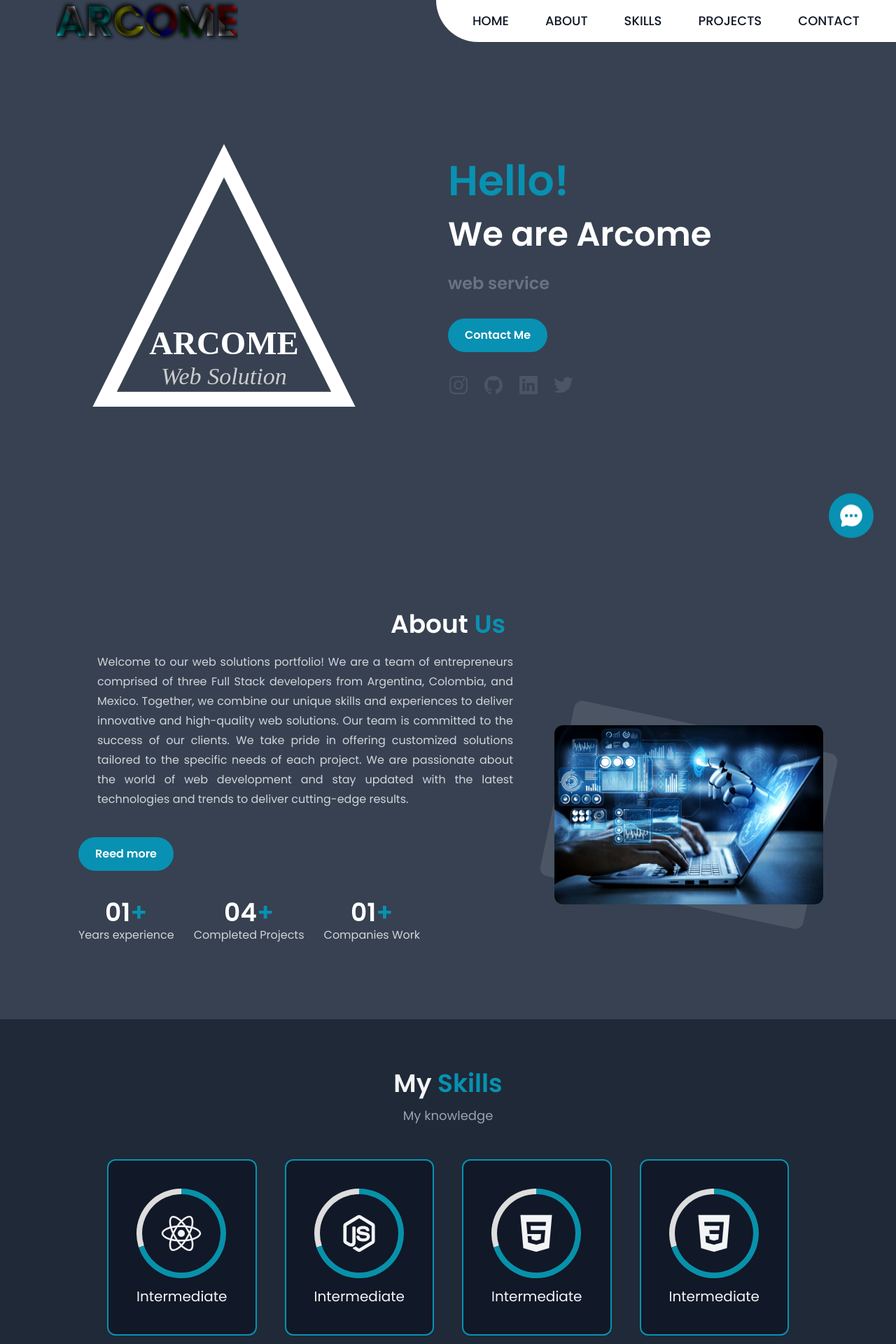
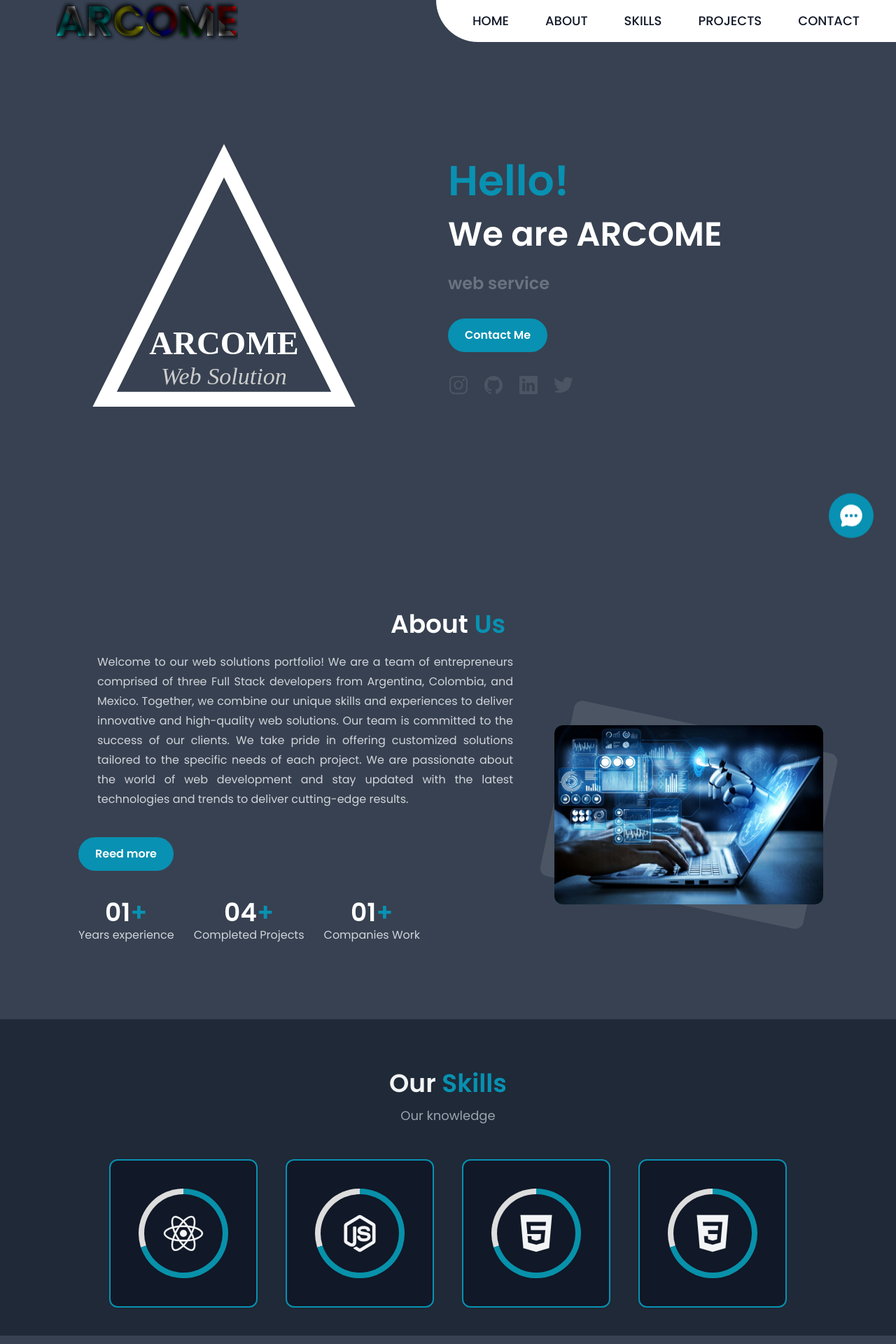
Before and after one commit to JATENCIA/ARCOME-WEB, a React (Vite) app: page / in a window 1280 px wide. Shown: the top 1920 px of the page at 70% size. Built offline with nearby package versions, Linux system fonts and the light colour scheme.

Commit message:
Changes in the about section

```diff
--- a/src/components/Hero.jsx
+++ b/src/components/Hero.jsx
@@ -33,7 +33,7 @@ const Hero = () => {
               Hello!
               <br />
             </span>
-            We are <span>Arcome</span>
+            We are <span>ARCOME</span>
           </h1>
           <h4 className="md:text-2xl text-lg md:leading-normal leading-5 mt-4 font-bold text-gray-500">
             web service
--- a/src/components/Skills.jsx
+++ b/src/components/Skills.jsx
@@ -4,22 +4,18 @@ const Skills = () => {
   const skills = [
     {
       logo: "logo-react",
-      level: "Intermediate",
       count: 70,
     },
     {
       logo: "logo-nodejs",
-      level: "Intermediate",
       count: 70,
     },
     {
       logo: "logo-html5",
-      level: "Intermediate",
       count: 70,
     },
     {
       logo: "logo-css3",
-      level: "Intermediate",
       count: 70,
     },
   ];
@@ -27,9 +23,9 @@ const Skills = () => {
     <section id="skills" className="py-10 bg-gray-800 relative">
       <div className="mt-8 text-gray-100 text-center">
         <h3 className="text-4xl font-semibold">
-          My <span className="text-cyan-600">Skills</span>
+          Our <span className="text-cyan-600">Skills</span>
         </h3>
-        <p className="text-gray-400 mt-3 text-lg">My knowledge</p>
+        <p className="text-gray-400 mt-3 text-lg">Our knowledge</p>
         <div className="flex items-center justify-center mt-12 gap-10 flex-wrap">
           {skills?.map((skill, i) => (
             <div
@@ -46,7 +42,6 @@ const Skills = () => {
                   <ion-icon name={skill.logo}></ion-icon>
                 </div>
               </div>
-              <p className="text-xl mt-3">{skill.level}</p>
             </div>
           ))}
         </div>
```
